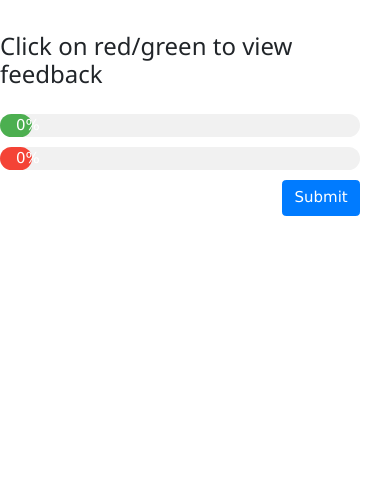
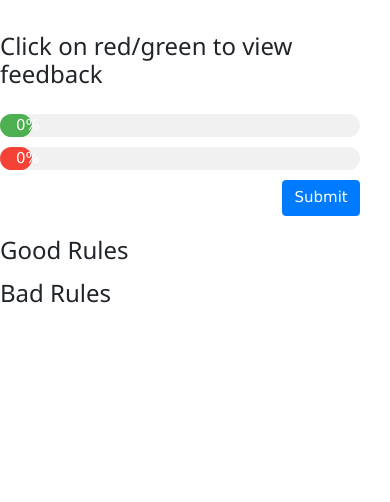
Before and after one commit to AndreaBus99/FengShui-Tutorial, a Flask app: page /learn in a window 390 px wide. Shown: the part 880-1382 px from the top of the page. Run offline with Flask 2, Linux system fonts and the light colour scheme; some libraries are stand-ins or nearby versions.

Commit message:
added dynamic content, fixed bugs

```diff
--- a/project/server.py
+++ b/project/server.py
@@ -74,47 +74,47 @@ good_lessons = [
         "complete": False,
         "feedback" : "Great! It is good practice in a college dorm (or smaller rooms in general) to position the bed in a corner."
     },
-    # {
-    #     "good_id" : "2",
-    #     "good_title" : "Large clear space",
-    #     "complte": "false",
-    #     "good_feedback" : "Excellent! You’ve identified another good rule. For a college dorm, it’s good to have a (relatively) large open space. Clearing out space will clear your mind and prevent distractions."
-    # },
-    # {
-    #     "good_id" : "3",
-    #     "good_title" : "Desk should have view of door",
-    #     "good_feedback" : "Amazing! It’s good to have your desk allow a view of the door. Try to always position the desk so that the door is in sight!"
+    {
+        "good_id" : "2",
+        "good_title" : "Large clear space",
+        "complte": "false",
+        "good_feedback" : "Excellent! You’ve identified another good rule. For a college dorm, it’s good to have a (relatively) large open space. Clearing out space will clear your mind and prevent distractions."
+    },
+    {
+        "good_id" : "3",
+        "good_title" : "Desk should have view of door",
+        "good_feedback" : "Amazing! It’s good to have your desk allow a view of the door. Try to always position the desk so that the door is in sight!"
 
-    # },
-    # {
-    #     "good_id" : "4",
-    #     "good_title" : "Desk close to window",
-    #     "good_feedback" : "Nicely done! It’s good to have the desk close to the window. Having the desk close to the window allows for nice natural lighting during the day!"
-    # }
+    },
+    {
+        "good_id" : "4",
+        "good_title" : "Desk close to window",
+        "good_feedback" : "Nicely done! It’s good to have the desk close to the window. Having the desk close to the window allows for nice natural lighting during the day!"
+    }
 ]
 
 bad_lessons = [
-    # {
-    #     "bad_id" : "1",
-    #     "bad_title" : "Bed should not backed by window",
-    #     "bad_feedback" : "Oh dear! In Feng Shui for a good night’s sleep your bed needs to be backed by something solid, like a wall - not a window where something could sneak up on you"
-    # },
+    {
+        "bad_id" : "1",
+        "bad_title" : "Bed should not backed by window",
+        "bad_feedback" : "Oh dear! In Feng Shui for a good night’s sleep your bed needs to be backed by something solid, like a wall - not a window where something could sneak up on you"
+    },
     {
         "id" : "2",
         "title" : "Bed should not be in line with door",
         "complete": False,
         "feedback" : "Oh no! In Feng Shui it is bad to have your bed directly in line with the door, because “the chi (energy) is too intense”. It is known as “dead man’s position” or 'coffin position'."
     },
-    # {
-    #     "bad_id" : "3",
-    #     "bad_title" : "Desk should not be facing away from door",
-    #     "bad_feedback" : "Oh dear! In Feng Shui people try to not have their backs against the door as this could lead to one feeling vulnerable. Imagine all the things that could sneak up on you!"
-    # },
-    # {
-    #     "bad_id" : "4",
-    #     "bad_title" : "Bed and desk should not be too close",
-    #     "bad_feedback" : "Oops! In Feng Shui, the bed is seen as an area for rest and the desk a workspace. Try to not have the bed and desk so close for some Feng Shui work life balance!"
-    # }
+    {
+        "bad_id" : "3",
+        "bad_title" : "Desk should not be facing away from door",
+        "bad_feedback" : "Oh dear! In Feng Shui people try to not have their backs against the door as this could lead to one feeling vulnerable. Imagine all the things that could sneak up on you!"
+    },
+    {
+        "bad_id" : "4",
+        "bad_title" : "Bed and desk should not be too close",
+        "bad_feedback" : "Oops! In Feng Shui, the bed is seen as an area for rest and the desk a workspace. Try to not have the bed and desk so close for some Feng Shui work life balance!"
+    }
 ]
 
 mc_quiz_questions = [
@@ -215,13 +215,10 @@ def get_progress():
 
 # helper function to check location of furniture
 # return boolean
-def is_in_room(coords):
+def is_in_room(c):
     # get coords and degree
-    x = round(coords[0]['left']/grid)
-    y = round(coords[0]['top']/grid)
-    w = round(coords[0]['width']/grid)
-    h = round(coords[0]['height']/grid)
-    a = coords[0]['angle']
+    x,y,w,h =c['left'], c['top'], c['width'], c['height']
+    a = c['angle']
     print("x is", x)
     print("y is", y)
     print("w is", w)
@@ -241,13 +238,17 @@ def is_in_room(coords):
     print("cy: ", check_y)
     print("cx: ", check_x)
     return check_x and check_y
+# check if facing toward door
+def is_facing_door(c):
+    return c['angle'] == 0 and c['left'] >= 33
 
-def is_in_corner(coords):
-    x = round(coords[0]['left']/grid)
-    y = round(coords[0]['top']/grid)
-    w = round(coords[0]['width']/grid)
-    h = round(coords[0]['height']/grid)
-    a = coords[0]['angle']
+# check if has window backing
+def has_window_backing(c):
+   return c['angle'] == 0 and c['left'] >= 24 and c['top']==2
+# check if in corner
+def is_in_corner(c):
+    x,y,w,h =c['left'], c['top'], c['width'], c['height']
+    a = c['angle']
 
     corner = False
 
@@ -259,6 +260,15 @@ def is_in_corner(coords):
         corner = True
 
     return corner
+
+
+# @TODO:
+# desk's view of door
+def has_view_of_door(c):
+    pass
+# desk's close to window
+def is_close_to_window(c):
+    pass
 
 # ROUTES
 @app.route('/')
@@ -275,12 +285,14 @@ def learn():
     if request.method == 'POST':
         # get grid size
         global grid
-        grid = request.get_json()[0]
+        data = request.get_json()
+        grid = data['grid']
+        coordsBed = data['bed_coords']
         print("GRID SIZE: "+str(grid))
         # get coords of bed
-        coordsBed = request.get_json()[1]
+        # coordsBed = request.get_json()[1]
         print(coordsBed)
-        print(coordsBed[0]['left'])
+        # print(coordsBed[0]['left'])
         #TO DO get desk coords
         # coordsDesk = request.get_json()[1]
         # print(coords)
@@ -296,14 +308,14 @@ def learn():
             res['feedback'] = 'please place the bed inside the room!!!'
 
         # check if facing toward door
-        elif coordsBed[0]['angle'] == 0 and round(coordsBed[0]['left']/grid) >= 33:
+        elif is_facing_door(coordsBed):
             res['status'] = 'no'
             res['feedback'] = 'the bed should not face toward the door!'
             # done learning the lesson
             bad_lessons[0]['complete'] = True
 
         #check if has window backing
-        elif coordsBed[0]['angle'] == 0 and round(coordsBed[0]['left']/grid) >= 24 and round(coordsBed[0]['top']/grid)==2:
+        elif has_window_backing(coordsBed):
             res['status'] = 'no'
             res['feedback'] = 'the bed should have a solid backing - not a window!'
             # done learning the lesson
@@ -325,6 +337,9 @@ def learn():
         res['complete'] = "True" if is_learn_done() else "False"
         # progress percentage
         res['progress'] = get_progress()
+        # send lessons learned so far
+        res['good_lessons'] = good_lessons
+        res['bad_lessons'] = bad_lessons
         # return the feedback
         return jsonify(res)
     else:
--- a/project/static/edit.js
+++ b/project/static/edit.js
@@ -180,9 +180,9 @@ function build() {
   // create a wrapper around native canvas element (with id="c")
   let canvas = new fabric.Canvas("c", { selection: false });
 
-  // initialzie room
+  // initialzie room, get the grid size
   let grid = init_room(canvas);
-  console.log("grid size: "+ grid);
+  // console.log("grid size: "+ grid);
 
   // fetch furniture json from flask server and render on canvas
   $.each(furniture,function(index,ui){
@@ -233,8 +233,11 @@ function build() {
       }
     });
     // get coords of bed
-    let coordsBed = getCoordinates(canvas, 'bed');
-    let allData = [grid, coordsBed];
+    // let coordsBed = getCoordinates(canvas, 'bed');
+    let allData = {
+      'grid' : grid,
+      'bed_coords' : getCoordinates(canvas, 'bed', grid)
+    };
     //TODO - get and send desk coords
     // send coords of bed to server
 		$.ajax({
@@ -246,20 +249,23 @@ function build() {
 			success     :
 			function(result){
         // result is a json with two fields 1. status 2. feedback 3. complete 4. progress
-        console.log(result);
+        // console.log(result);
         let status    = result['status'];
         let feedback  = result['feedback'];
         let complete  = result['complete'];
         let green_progress  = result['progress'][0];
         let red_progress = result['progress'][1];
-        console.log(green_progress);
+        let good_l = result['good_lessons'];
+        let bad_l = result['bad_lessons'];
+
+        // console.log(green_progress);
         // set progress bar
         $("#green-progress-bar").text(green_progress);
         $("#green-progress-bar").attr('style', "width:" + green_progress + "%");
         $("#red-progress-bar").text(red_progress);
         $("#red-progress-bar").attr('style', "width:" + red_progress + "%");
         // get bed obj
-        mark_furniture(canvas, 'bed', feedback, status)
+        mark_furniture(canvas, 'bed', feedback, status, good_l, bad_l)
 
 
         // if complete, display the message
@@ -280,7 +286,7 @@ function build() {
 
 
 // set filter to object by id
-function mark_furniture(canvas, id, feedback, status) {
+function mark_furniture(canvas, id, feedback, status, good_l, bad_l) {
   canvas.forEachObject(function(obj){
     if (obj !== undefined && obj.id == id) {
 
@@ -311,10 +317,28 @@ function mark_furniture(canvas, id, feedback, status) {
 
       // on click, add lesson text to the lesson learned below progress bard
       rect.on('mousedown', ()=> {
-        console.log('moused clicked!');
+        // console.log('moused clicked!');
         // $("#learn-lesson-learned").append($('<div>').append($('<h3>',{text: feedback})));
-        $("#learn-feedback").text(feedback);
+        $("#lesson").text(feedback);
         canvas.remove(rect);
+        $('#modal').modal('show');
+        $("#lesson-close-btn").click(()=>{
+          $('#modal').modal('hide');
+        });
+
+        // render lesson list
+        $('#good-lesson-list').empty();
+        $('#bad-lesson-list').empty();
+        good_l.forEach(l => {
+          if(l['complete']) {
+            $('#good-lesson-list').append($('<li>', {text : l['feedback']}))
+          }
+        });
+        bad_l.forEach(l => {
+          if(l['complete']) {
+            $('#bad-lesson-list').append($('<li>', {text : l['feedback']}))
+          }
+        });
       });
 
       // add to canvas
@@ -328,7 +352,7 @@ function mark_furniture(canvas, id, feedback, status) {
 }
 
 /* get coordinates of object by id*/
-function getCoordinates(canvas, id){
+function getCoordinates(canvas, id, grid){
   var coords = [];
   canvas.forEachObject(function(obj){
 
@@ -337,20 +361,21 @@ function getCoordinates(canvas, id){
       // console.log(obj.getBoundingRect());
       let bb =obj.getBoundingRect();
       var prop = {
-        left : bb.left,
-        top : bb.top,
+        left : Math.round(bb.left / grid),
+        top : Math.round(bb.top/grid),
         angle : obj.angle,
         // width : obj.getScaledWidth(),
         // height : obj.getScaledHeight()
-        width : bb.width,
-        height : bb.height
+        width : Math.round(bb.width/grid),
+        height : Math.round(bb.height/grid)
       };
       coords.push(prop);
     }
 
   });
+  console.log(grid);
   console.log(coords);
-  return coords;
+  return coords[0];
 }
 
 // main
--- a/project/templates/edit.html
+++ b/project/templates/edit.html
@@ -115,8 +115,47 @@
                     <button type="button" class="btn btn-primary" id="learn-test-submit-btn" style="float: right;">Submit</button>
                 </div>
             </div>
+            <div class="row">
+                <div class="col-md-12">
+                    <div>
+                        <h3>Good Rules</h3>
+                    </div>
+                    <ul id="good-lesson-list">
+
+                    </ul>
+                    <div>
+                        <h3>Bad Rules</h3>
+                    </div>
+                    <ul id="bad-lesson-list">
+
+                    </ul>
+                </div>
+            </div>
        </div>
     </div>
+
+
+    <div class="modal fade" id="modal" tabindex="-1" role="dialog" aria-labelledby="exampleModalLabel" aria-hidden="true">
+        <div class="modal-dialog" role="document">
+          <div class="modal-content">
+            <div class="modal-header">
+              <h5 class="modal-title" id="exampleModalLabel">Rule</h5>
+              <button type="button" class="close" data-dismiss="modal" aria-label="Close">
+                <span aria-hidden="true" ></span>
+              </button>
+            </div>
+            <div class="modal-body" id = 'lesson'>
+
+            </div>
+            <div class="modal-footer">
+              <button type="button" class="btn btn-secondary" data-dismiss="modal" id="lesson-close-btn">Close</button>
+              <!-- <button type="button" class="btn btn-primary">Save changes</button> -->
+            </div>
+          </div>
+        </div>
+      </div>
+
+
     <!-- lesson learned -->
     <!-- <div class="row">
         <div>
```
